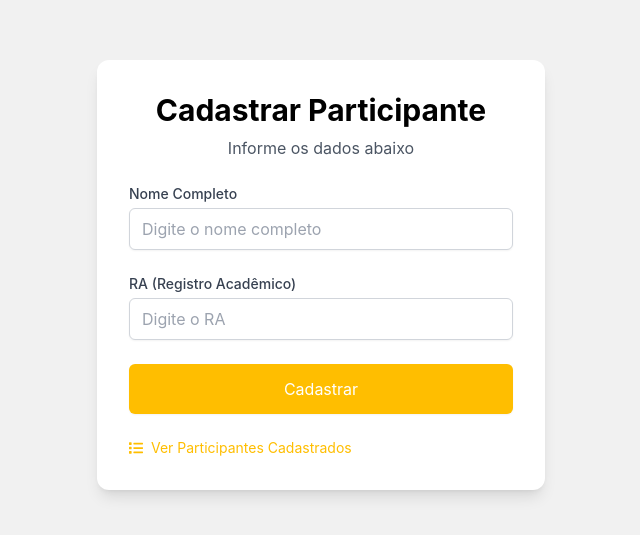
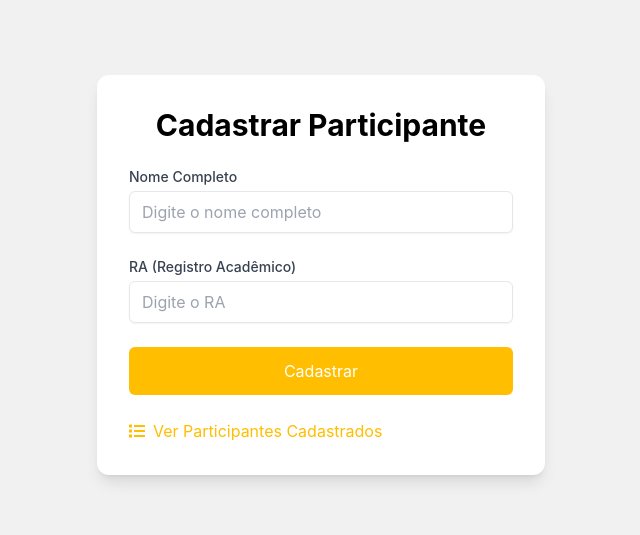
Before and after one commit to gabrielfurtadon/Oficina2UI, a React (Create React App) app in the folder oficina-2-ui/: page /cadastrar-participante in a window 1280 px wide. Shown: the part 125-660 px from the top of the page, without its empty margins (319-959 px from the left). Built offline with nearby package versions, Linux system fonts and the light colour scheme.

Commit message:
criação da page de visualizacao dos participantes cadastrados, exclusao e alteração já com a integração com as apis

```diff
--- a/oficina-2-ui/src/App.js
+++ b/oficina-2-ui/src/App.js
@@ -3,6 +3,7 @@ import { BrowserRouter as Router, Routes, Route } from "react-router-dom";
 import AuthPage from "../src/pages/AuthPage";
 import Homepage from "../src/pages/HomePage";
 import RegisterParticipant from "../src/pages/RegisterParticipant";
+import ParticipantsList from "../src/pages/ParticipantsList";
 
 const App = () => {
   return (
@@ -12,6 +13,7 @@ const App = () => {
 
         <Route path="/homepage" element={<Homepage />} />
         <Route path="/cadastrar-participante" element={<RegisterParticipant />} />
+        <Route path="/participantes" element={<ParticipantsList />} />
       </Routes>
     </Router>
   );
--- /dev/null
+++ b/oficina-2-ui/src/pages/ParticipantsList.js
@@ -0,0 +1,100 @@
+import React, { useState, useEffect } from "react";
+import { useNavigate } from "react-router-dom";
+import { FaTrash, FaArrowLeft, FaEdit, FaTimes, FaSave } from "react-icons/fa";
+
+const API_BASE_URL = "http://localhost:8080";
+
+const ParticipantsList = () => {
+  const navigate = useNavigate();
+  const [participants, setParticipants] = useState([]);
+  const [isEditing, setIsEditing] = useState(false);
+  const [currentParticipant, setCurrentParticipant] = useState(null);
+  const [errors, setErrors] = useState({});
+
+  useEffect(() => {
+    fetch(`${API_BASE_URL}/participantes`)
+      .then((res) => res.json())
+      .then((data) => setParticipants(data))
+      .catch(() => alert("Erro ao carregar participantes"));
+  }, []);
+
+  const handleDelete = async (ra) => {
+    try {
+      await fetch(`${API_BASE_URL}/participantes/${ra}`, { method: "DELETE" });
+      setParticipants(participants.filter((p) => p.ra !== ra));
+    } catch {
+      alert("Erro ao excluir participante");
+    }
+  };
+
+  const handleEdit = (participant) => {
+    setCurrentParticipant({ ...participant });
+    setErrors({});
+    setIsEditing(true);
+  };
+
+  const handleSaveEdit = async () => {
+    if (!currentParticipant.fullName || !currentParticipant.ra) {
+      setErrors({ fullName: "Campo obrigatório", ra: "Campo obrigatório" });
+      return;
+    }
+
+    if (
+      participants.some(
+        (p) => p.ra === currentParticipant.ra && p.id !== currentParticipant.id
+      )
+    ) {
+      setErrors({ ra: "Este RA já está cadastrado!" });
+      return;
+    }
+
+    try {
+      await fetch(`${API_BASE_URL}/participantes/${currentParticipant.ra}`, {
+        method: "PUT",
+        headers: { "Content-Type": "application/json" },
+        body: JSON.stringify(currentParticipant),
+      });
+
+      setParticipants(
+        participants.map((p) =>
+          p.ra === currentParticipant.ra ? currentParticipant : p
+        )
+      );
+      setIsEditing(false);
+    } catch {
+      alert("Erro ao atualizar participante");
+    }
+  };
+
+  return (
+    <div>
+      {/* Lista de participantes */}
+      <button onClick={() => navigate(-1)}>Voltar</button>
+      {participants.map((participant) => (
+        <div key={participant.ra}>
+          <p>{participant.fullName} - RA: {participant.ra}</p>
+          <button onClick={() => handleEdit(participant)}>Editar</button>
+          <button onClick={() => handleDelete(participant.ra)}>Excluir</button>
+        </div>
+      ))}
+
+      {/* Modal de edição */}
+      {isEditing && (
+        <div>
+          <input
+            value={currentParticipant.fullName}
+            onChange={(e) => setCurrentParticipant({ ...currentParticipant, fullName: e.target.value })}
+          />
+          <input
+            value={currentParticipant.ra}
+            onChange={(e) => setCurrentParticipant({ ...currentParticipant, ra: e.target.value })}
+          />
+          <button onClick={handleSaveEdit}>Salvar</button>
+          <button onClick={() => setIsEditing(false)}>Cancelar</button>
+        </div>
+      )}
+    </div>
+  );
+};
+
+export default ParticipantsList;
--- a/oficina-2-ui/src/pages/RegisterParticipant.js
+++ b/oficina-2-ui/src/pages/RegisterParticipant.js
@@ -1,12 +1,12 @@
-import React, { useState } from "react";
+import React, { useState, useEffect } from "react";
+import { useNavigate } from "react-router-dom";
 import { FaUserPlus, FaList, FaSpinner } from "react-icons/fa";
 
+const API_BASE_URL = "http://localhost:8080";
+
 const RegisterParticipant = () => {
-  const [formData, setFormData] = useState({
-    fullName: "",
-    ra: "",
-  });
-  const [participants, setParticipants] = useState([]);
+  const navigate = useNavigate();
+  const [formData, setFormData] = useState({ fullName: "", ra: "" });
   const [loading, setLoading] = useState(false);
   const [errors, setErrors] = useState({});
 
@@ -14,22 +14,13 @@ const RegisterParticipant = () => {
     const { name, value } = e.target;
     setFormData({ ...formData, [name]: value });
 
-    setErrors((prevErrors) => {
-      const updatedErrors = { ...prevErrors };
-
-      if (name === "fullName") {
-        updatedErrors.fullName = value ? "" : "Campo obrigatório";
-      }
-
-      if (name === "ra") {
-        updatedErrors.ra = value ? "" : "Campo obrigatório";
-      }
-
-      return updatedErrors;
-    });
+    setErrors((prevErrors) => ({
+      ...prevErrors,
+      [name]: value ? "" : "Campo obrigatório",
+    }));
   };
 
-  const handleSubmit = (e) => {
+  const handleSubmit = async (e) => {
     e.preventDefault();
 
     if (!formData.fullName || !formData.ra) {
@@ -40,82 +31,76 @@ const RegisterParticipant = () => {
       return;
     }
 
-    if (participants.some((p) => p.ra === formData.ra)) {
-      setErrors({ ra: "Este RA já está cadastrado!" });
-      return;
+    setLoading(true);
+
+    try {
+      const response = await fetch(`${API_BASE_URL}/participantes`, {
+        method: "POST",
+        headers: { "Content-Type": "application/json" },
+        body: JSON.stringify(formData),
+      });
+
+      if (!response.ok) {
+        const errorData = await response.json();
+        throw new Error(errorData.message || "Erro ao cadastrar");
       }
 
-    setLoading(true);
-    setTimeout(() => {
-      setParticipants([...participants, { ...formData }]);
       setFormData({ fullName: "", ra: "" });
+      alert("Participante cadastrado com sucesso!");
+    } catch (error) {
+      setErrors({ ra: error.message });
+    } finally {
       setLoading(false);
-      setErrors({});
-    }, 1000);
+    }
   };
 
   return (
     <div className="min-h-screen bg-[#f1f1f1] flex items-center justify-center px-4">
       <div className="max-w-md w-full bg-white rounded-xl shadow-lg p-8">
-        <div className="text-center mb-6">
-          <h2 className="text-3xl font-bold text-[#000000]">Cadastrar Participante</h2>
-          <p className="text-gray-600 mt-2">Informe os dados abaixo</p>
-        </div>
+        <h2 className="text-3xl font-bold text-[#000000] text-center">Cadastrar Participante</h2>
 
-        <form onSubmit={handleSubmit} className="space-y-6">
+        <form onSubmit={handleSubmit} className="space-y-6 mt-6">
           <div>
-            <label htmlFor="fullName" className="block text-sm font-medium text-gray-700">
-              Nome Completo
-            </label>
+            <label className="block text-sm font-medium text-gray-700">Nome Completo</label>
             <input
               type="text"
-              id="fullName"
               name="fullName"
               value={formData.fullName}
               onChange={handleInputChange}
-              className={`mt-1 block w-full px-3 py-2 border ${
-                errors.fullName ? "border-red-500" : "border-gray-300"
-              } rounded-md shadow-sm focus:outline-none focus:ring-2 focus:ring-[#FFBE00]`}
+              className="mt-1 block w-full px-3 py-2 border rounded-md shadow-sm focus:ring-[#FFBE00]"
               placeholder="Digite o nome completo"
             />
-            {errors.fullName && <p className="mt-1 text-sm text-red-600">{errors.fullName}</p>}
+            {errors.fullName && <p className="text-sm text-red-600">{errors.fullName}</p>}
           </div>
 
           <div>
-            <label htmlFor="ra" className="block text-sm font-medium text-gray-700">
-              RA (Registro Acadêmico)
-            </label>
+            <label className="block text-sm font-medium text-gray-700">RA (Registro Acadêmico)</label>
             <input
               type="text"
-              id="ra"
               name="ra"
               value={formData.ra}
               onChange={handleInputChange}
-              className={`mt-1 block w-full px-3 py-2 border ${
-                errors.ra ? "border-red-500" : "border-gray-300"
-              } rounded-md shadow-sm focus:outline-none focus:ring-2 focus:ring-[#FFBE00]`}
+              className="mt-1 block w-full px-3 py-2 border rounded-md shadow-sm focus:ring-[#FFBE00]"
               placeholder="Digite o RA"
             />
-            {errors.ra && <p className="mt-1 text-sm text-red-600">{errors.ra}</p>}
+            {errors.ra && <p className="text-sm text-red-600">{errors.ra}</p>}
           </div>
 
           <button
             type="submit"
             disabled={loading}
-            className="w-full py-3 px-4 border border-transparent rounded-md shadow-sm text-white bg-[#FFBE00] hover:bg-[#e5ab00] disabled:opacity-50 disabled:cursor-not-allowed"
+            className="w-full py-3 px-4 bg-[#FFBE00] text-white rounded-md hover:bg-[#e5ab00] disabled:opacity-50"
           >
             {loading ? <FaSpinner className="animate-spin mx-auto h-5 w-5" /> : "Cadastrar"}
           </button>
         </form>
 
-        <div className="mt-6 text-center">
         <button
-            className="text-sm text-[#FFBE00] hover:text-[#e5ab00] flex items-center justify-center space-x-2"
-            onClick={() => alert(JSON.stringify(participants, null, 2))}
+          onClick={() => navigate("/participantes")}
+          className="mt-6 text-[#FFBE00] hover:text-[#e5ab00] flex items-center justify-center"
         >
-            <FaList /> <span>Ver Participantes Cadastrados</span>
+          <FaList className="mr-2" /> Ver Participantes Cadastrados
         </button>
-        </div>
       </div>
     </div>
   );
```
Lines whose indentation alone changed are shown as unchanged.
